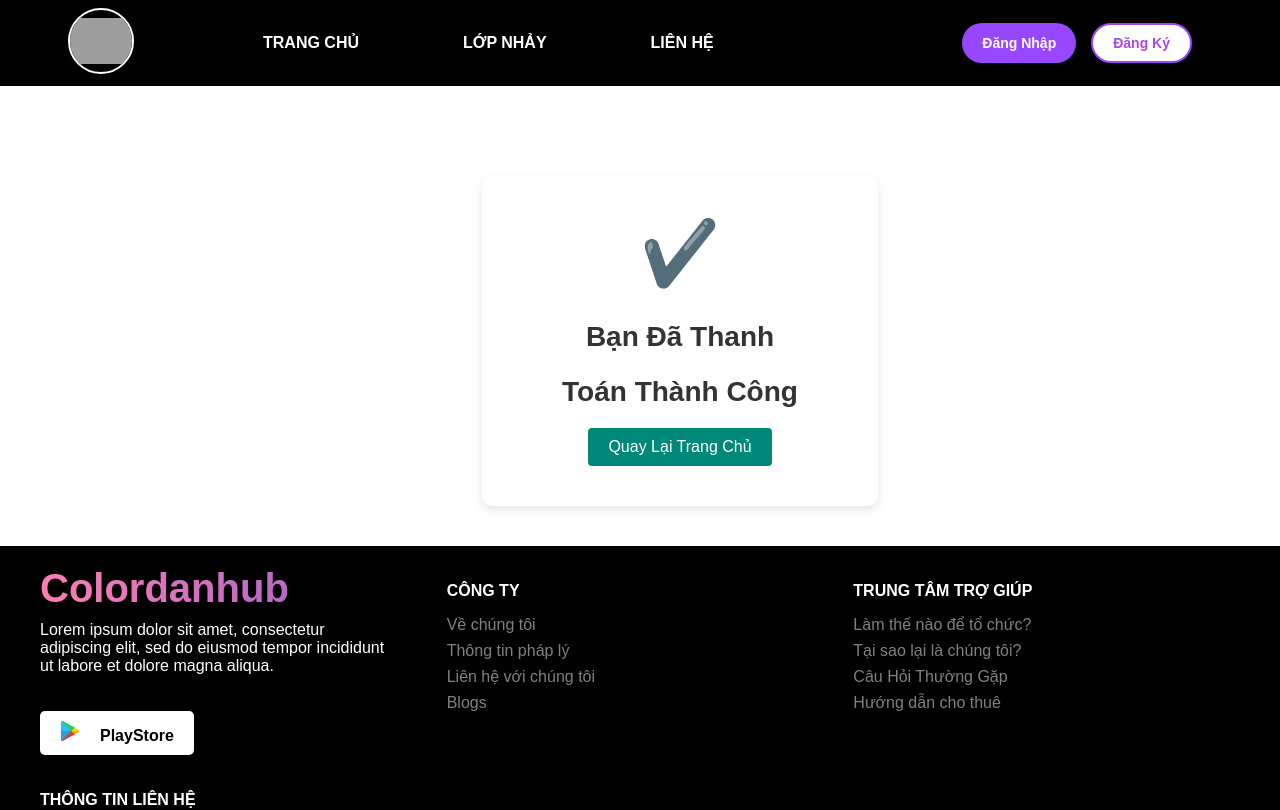
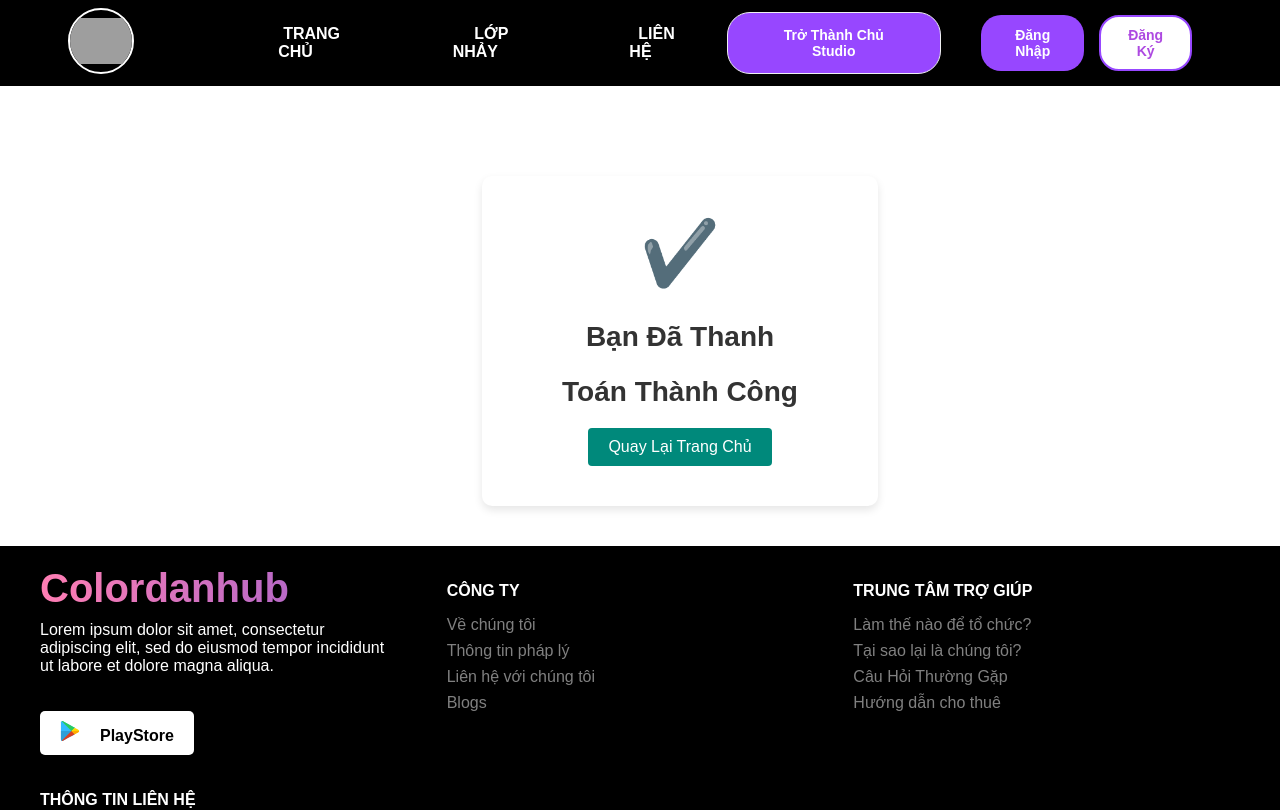
Before and after one commit to trinhph1704/colordancebub_fe, a React (Vite) app: page /hometro in a window 1280 px wide. Shown: the top 810 px of the page. Built offline with nearby package versions, Linux system fonts and the light colour scheme; grey boxes are pictures that could not be loaded.

Commit message:
fixheader2

```diff
--- a/src/Components/Items/Header/Header.jsx
+++ b/src/Components/Items/Header/Header.jsx
@@ -43,9 +43,9 @@ export default function Header() {
             Tải Về Phiên Bản App
           </button> */}
           <div className="hostGroup">
-            {/* <button className="hostButton" aria-label="Become a host">
+            <button className="hostButton" aria-label="Become a host">
               Trở Thành Chủ Studio
-            </button> */}
+            </button>
             <div>
               {auth?.user ? (
                 <div className="imageContainer">
```
